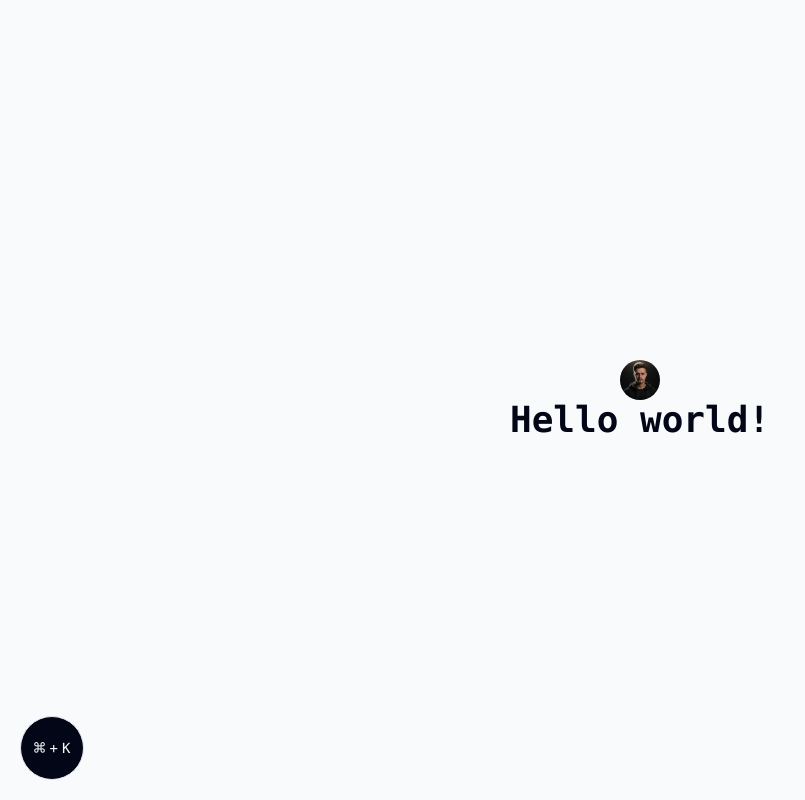
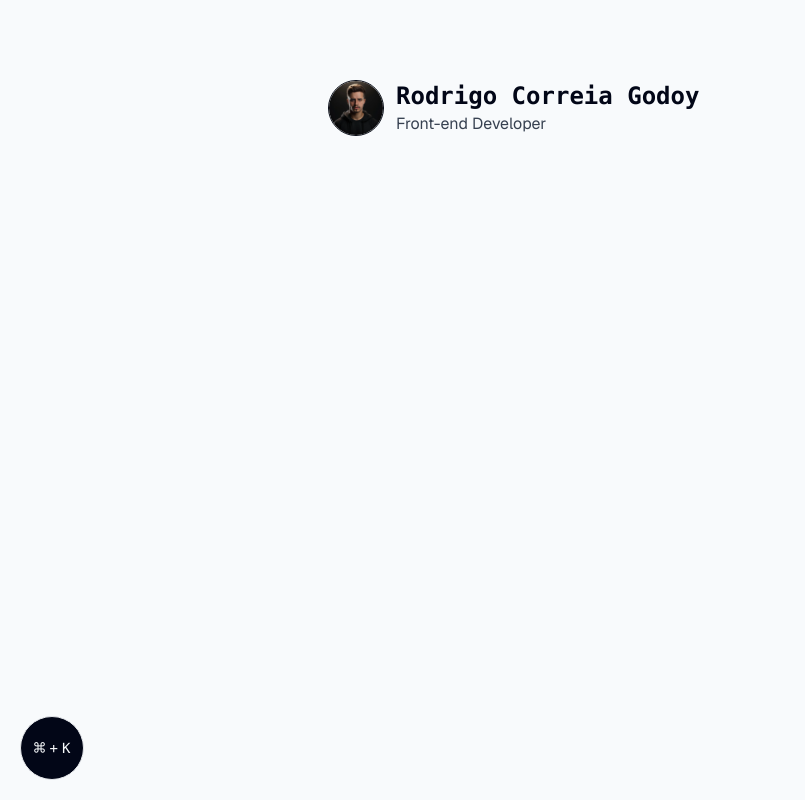
Before and after one commit to rodrigocgodoy/rodrigocgodoy, a Next.js app: page /en in a window 1280 px wide. Shown: the top 800 px of the page, without its empty margins (0-805 px from the left). Built offline with nearby package versions, Linux system fonts and the light colour scheme.

Commit message:
feat: update intro on page home

```diff
--- a/messages/en.json
+++ b/messages/en.json
@@ -14,5 +14,8 @@
     "theme-system": "System",
     "latest-projects-heading": "Lastest projects",
     "socials-heading": "Socials"
+  },
+  "about": {
+    "role": "Front-end Developer"
   }
 }
--- a/messages/pt-BR.json
+++ b/messages/pt-BR.json
@@ -14,5 +14,8 @@
     "theme-system": "Sistema",
     "latest-projects-heading": "Últimos projetos",
     "socials-heading": "Redes Sociais"
+  },
+  "about": {
+    "role": "Desenvolvedor Front-end"
   }
 }
--- a/src/app/[locale]/page.tsx
+++ b/src/app/[locale]/page.tsx
@@ -1,16 +1,26 @@
-import { Avatar, AvatarFallback, AvatarImage } from '@/components/ui/avatar'
 import { useTranslations } from 'next-intl'
 
+import { Avatar, AvatarFallback, AvatarImage } from '@/components/ui/avatar'
+
 export default function Home() {
-  const t = useTranslations('index')
+  const t = useTranslations('about')
 
   return (
-    <main className="flex min-h-screen flex-col items-center justify-center">
-      <Avatar>
-        <AvatarImage src="/logo.jpg" />
-        <AvatarFallback>RG</AvatarFallback>
-      </Avatar>
-      <h1 className="text-4xl font-mono font-extrabold">{t('title')}</h1>
+    <main className="flex min-h-screen mx-auto my-20 max-w-2xl px-6">
+      <div className="flex gap-3 item-center">
+        <Avatar className="h-14 w-14 border border-gray-950 dark:border-gray-50">
+          <AvatarImage src="/logo.jpg" alt="Rodrigo Godoy" />
+          <AvatarFallback>RG</AvatarFallback>
+        </Avatar>
+        <div>
+          <h1 className="text-2xl font-mono font-bold text-slate-950 dark:text-slate-50">
+            Rodrigo Correia Godoy
+          </h1>
+          <h2 className="text-base text-gray-700 dark:text-gray-400">
+            {t('role')}
+          </h2>
+        </div>
+      </div>
     </main>
   )
 }
```
